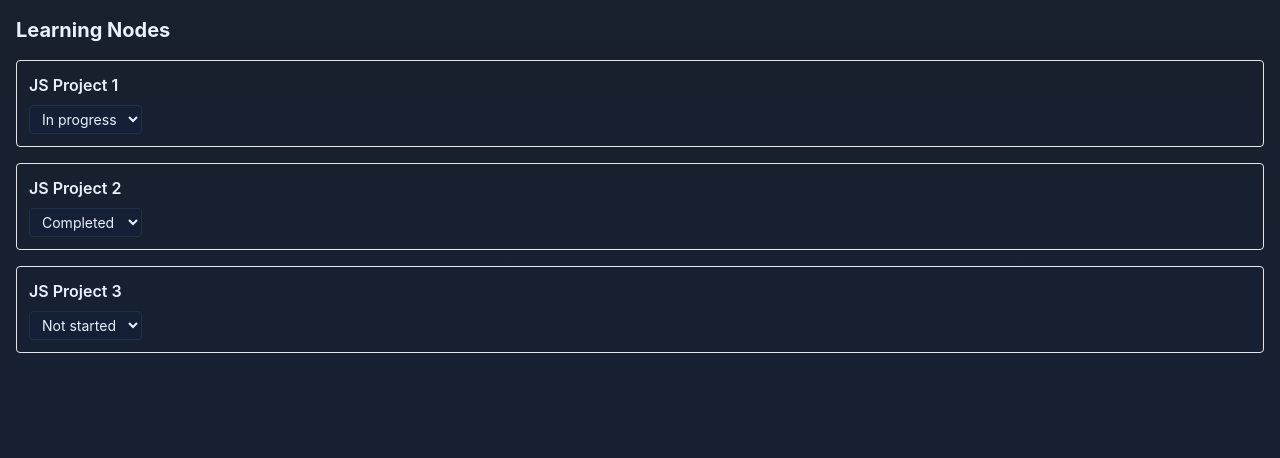
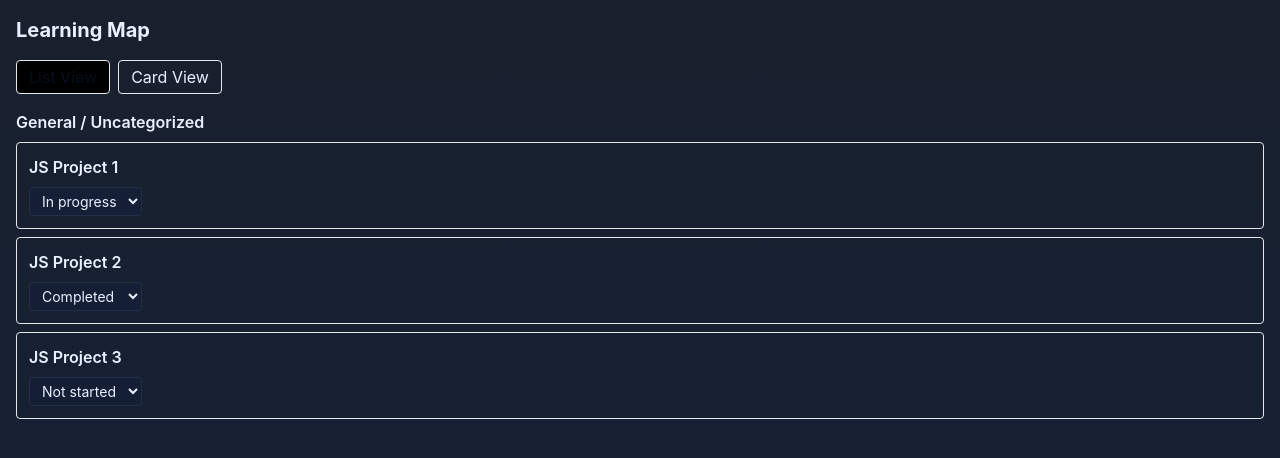
Before and after one commit to Mostafa-El-Masry/GAIA-Cerebra-V6.0.0, a Next.js app: page /learning in a window 1280 px wide. Shown: the top 458 px of the page. Built offline with nearby package versions, Linux system fonts and the light colour scheme; no server answers.

Commit message:
V6.0.3 Phase 2

```diff
--- /dev/null
+++ b/app/learning/components/CardView.tsx
@@ -0,0 +1,26 @@
+"use client"
+
+import { LearningNode } from "../models/LearningNode"
+import NodeCard from "./NodeCard"
+
+export default function CardView({
+  nodes,
+  onStatusChange
+}: {
+  nodes: LearningNode[]
+  onStatusChange: (id: string, status: LearningNode["status"]) => void
+}) {
+  return (
+    <div className="grid grid-cols-1 md:grid-cols-3 gap-4">
+      {nodes
+        .sort((a, b) => (a.order ?? 0) - (b.order ?? 0))
+        .map(node => (
+          <NodeCard
+            key={node.id}
+            node={node}
+            onStatusChange={onStatusChange}
+          />
+        ))}
+    </div>
+  )
+}
--- /dev/null
+++ b/app/learning/components/ListView.tsx
@@ -0,0 +1,43 @@
+"use client"
+
+import { LearningNode } from "../models/LearningNode"
+import NodeCard from "./NodeCard"
+
+export default function ListView({
+  nodes,
+  onStatusChange
+}: {
+  nodes: LearningNode[]
+  onStatusChange: (id: string, status: LearningNode["status"]) => void
+}) {
+  const grouped = nodes.reduce<Record<string, LearningNode[]>>(
+    (acc, node) => {
+      const key = `${node.track ?? "General"} / ${node.category ?? "Uncategorized"}`
+      acc[key] = acc[key] || []
+      acc[key].push(node)
+      return acc
+    },
+    {}
+  )
+
+  return (
+    <div className="space-y-6">
+      {Object.entries(grouped).map(([group, groupNodes]) => (
+        <div key={group}>
+          <h2 className="font-semibold mb-2">{group}</h2>
+          <div className="space-y-2">
+            {groupNodes
+              .sort((a, b) => (a.order ?? 0) - (b.order ?? 0))
+              .map(node => (
+                <NodeCard
+                  key={node.id}
+                  node={node}
+                  onStatusChange={onStatusChange}
+                />
+              ))}
+          </div>
+        </div>
+      ))}
+    </div>
+  )
+}
--- /dev/null
+++ b/app/learning/components/ViewToggle.tsx
@@ -0,0 +1,31 @@
+"use client"
+
+export default function ViewToggle({
+  view,
+  onChange
+}: {
+  view: "list" | "cards"
+  onChange: (v: "list" | "cards") => void
+}) {
+  return (
+    <div className="flex gap-2">
+      <button
+        onClick={() => onChange("list")}
+        className={`px-3 py-1 border rounded ${
+          view === "list" ? "bg-black text-white" : ""
+        }`}
+      >
+        List View
+      </button>
+
+      <button
+        onClick={() => onChange("cards")}
+        className={`px-3 py-1 border rounded ${
+          view === "cards" ? "bg-black text-white" : ""
+        }`}
+      >
+        Card View
+      </button>
+    </div>
+  )
+}
--- a/app/learning/layout.tsx
+++ b/app/learning/layout.tsx
@@ -1,3 +1,9 @@
-export default function Layout({ children }: { children: React.ReactNode }) {
+import type { ReactNode } from "react"
+
+export const metadata = {
+  title: "GAIA | Learning",
+}
+
+export default function Layout({ children }: { children: ReactNode }) {
   return <div className='p-4'>{children}</div>
 }
--- a/app/learning/models/LearningNode.ts
+++ b/app/learning/models/LearningNode.ts
@@ -6,4 +6,8 @@ export type LearningNode = {
   status: 'not started' | 'in progress' | 'completed'
   score?: number
   phase?: number
+
+  track?: string
+  category?: string
+  order?: number
 }
--- a/app/learning/page.tsx
+++ b/app/learning/page.tsx
@@ -3,10 +3,14 @@
 import { useEffect, useState } from "react"
 import { LearningNode } from "./models/LearningNode"
 import { loadLearningNodes, updateLearningNodeStatus } from "./actions"
-import NodeCard from "./components/NodeCard"
+
+import ViewToggle from "./components/ViewToggle"
+import ListView from "./components/ListView"
+import CardView from "./components/CardView"
 
 export default function LearningPage() {
   const [nodes, setNodes] = useState<LearningNode[]>([])
+  const [view, setView] = useState<"list" | "cards">("list")
 
   useEffect(() => {
     loadLearningNodes().then(setNodes)
@@ -21,19 +25,15 @@ export default function LearningPage() {
 
   return (
     <div className="space-y-4">
-      <h1 className="text-xl font-bold">Learning Nodes</h1>
+      <h1 className="text-xl font-bold">Learning Map</h1>
 
-      {nodes.length === 0 && (
-        <p className="text-sm text-gray-500">No learning nodes found.</p>
+      <ViewToggle view={view} onChange={setView} />
+
+      {view === "list" ? (
+        <ListView nodes={nodes} onStatusChange={onStatusChange} />
+      ) : (
+        <CardView nodes={nodes} onStatusChange={onStatusChange} />
       )}
-
-      {nodes.map(node => (
-        <NodeCard
-          key={node.id}
-          node={node}
-          onStatusChange={onStatusChange}
-        />
-      ))}
     </div>
   )
 }
--- a/package.json
+++ b/package.json
@@ -16,7 +16,6 @@
     "@hugeicons/core-free-icons": "^2.0.0",
     "@hugeicons/react": "^1.1.1",
     "@monaco-editor/react": "^4.7.0",
-    "@supabase/auth-helpers-nextjs": "^0.10.0",
     "@supabase/supabase-js": "^2.81.1",
     "@vercel/speed-insights": "^1.2.0",
     "clsx": "^2.1.1",
```
Also changed, not shown: 1 other file (tests, documents, lock files or other folders).
